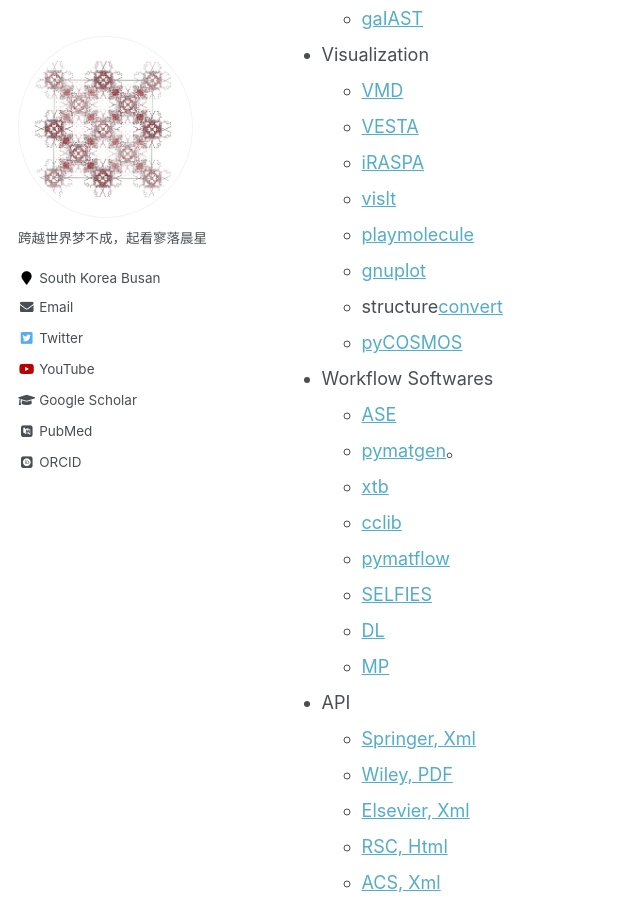
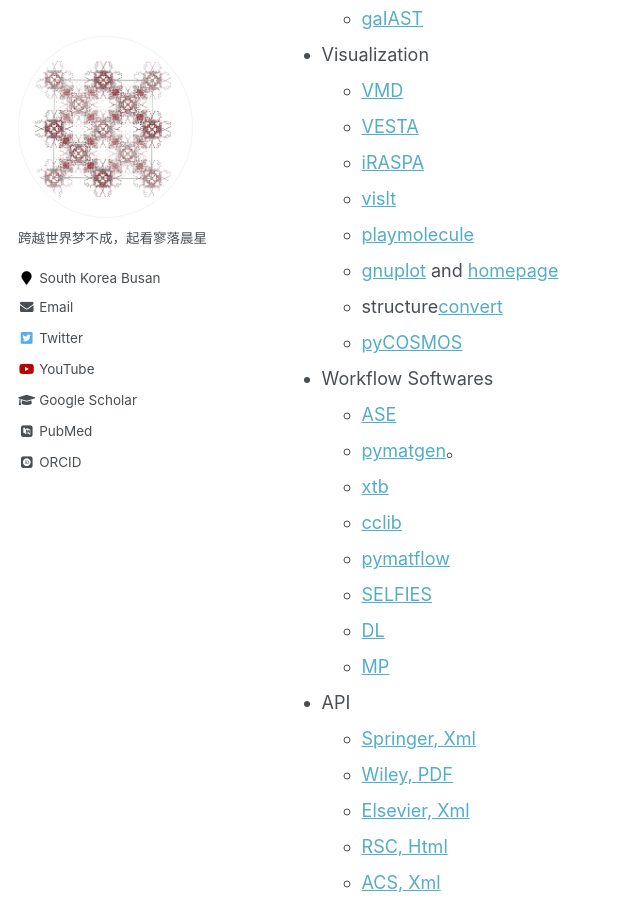
Before and after one commit to sxm13/ZGBshenxiaomoCV.github.io, a Jekyll site: the page built from _pages/markdown.md, in a window 1280 px wide and 900 px high, scrolled down 1957 px. Shown: the whole window, without its empty margins (0-640 px from the left). Built offline with Jekyll 4.4.1, drawn with Linux system fonts in a browser that asks for light colours; some web fonts are replaced.

Commit message:
Update markdown.md

```diff
--- a/_pages/markdown.md
+++ b/_pages/markdown.md
@@ -63,7 +63,7 @@
   * [iRASPA](https://iraspa.org/)
   * [vislt](https://wci.llnl.gov/simulation/computer-codes/visit/executables)
   * [playmolecule](https://open.playmolecule.org/)
-  * [gnuplot](http://lowrank.net/gnuplot/index-e.html)
+  * [gnuplot](http://lowrank.net/gnuplot/index-e.html) and [homepage](http://www.gnuplot.info/)
   * structure[convert](https://www.cheminfo.org/Chemistry/Cheminformatics/FormatConverter/index.html)
   * [pyCOSMOS](https://github.com/shivamrkparashar/pyCOSMOS)
 
```
